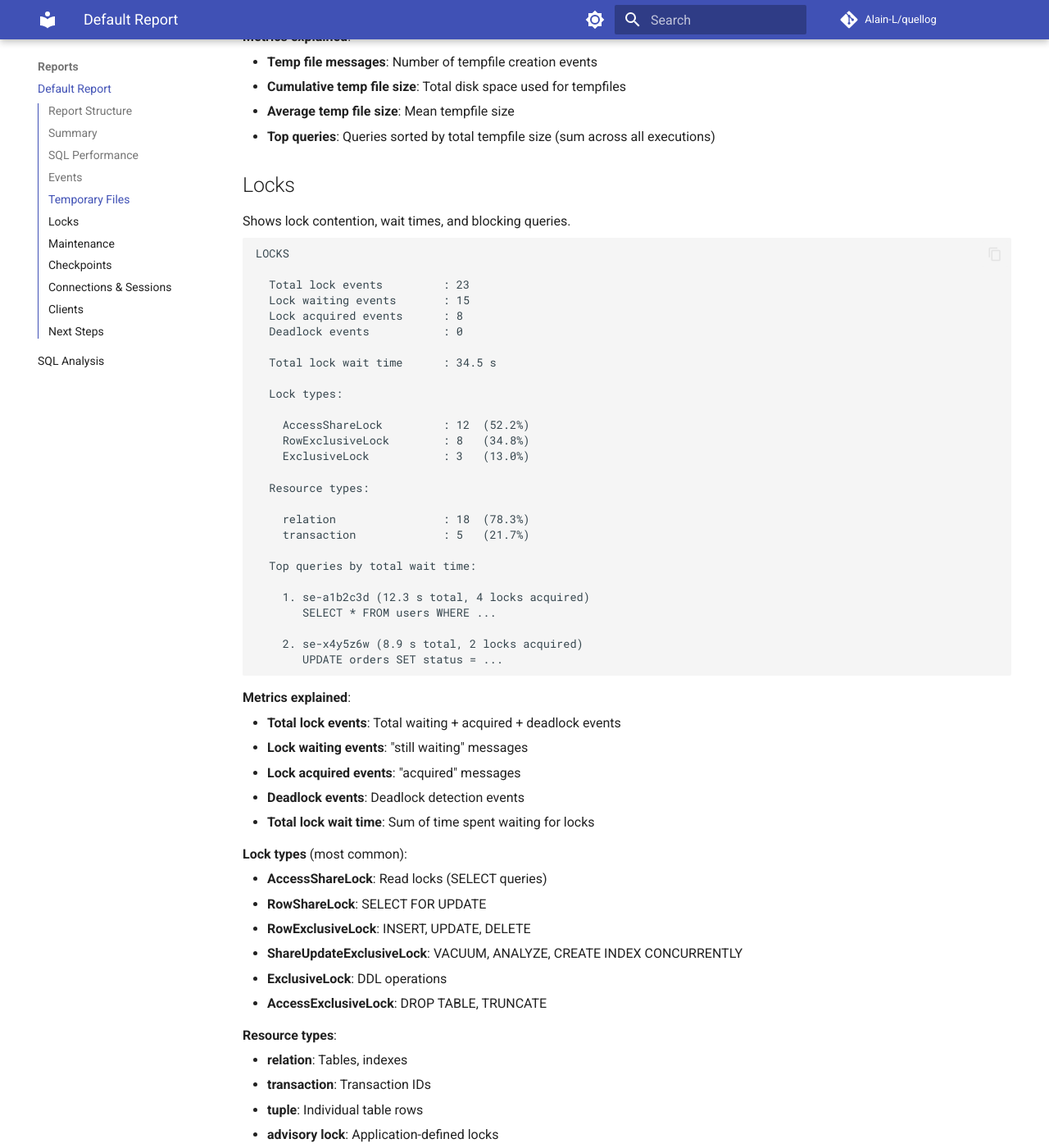
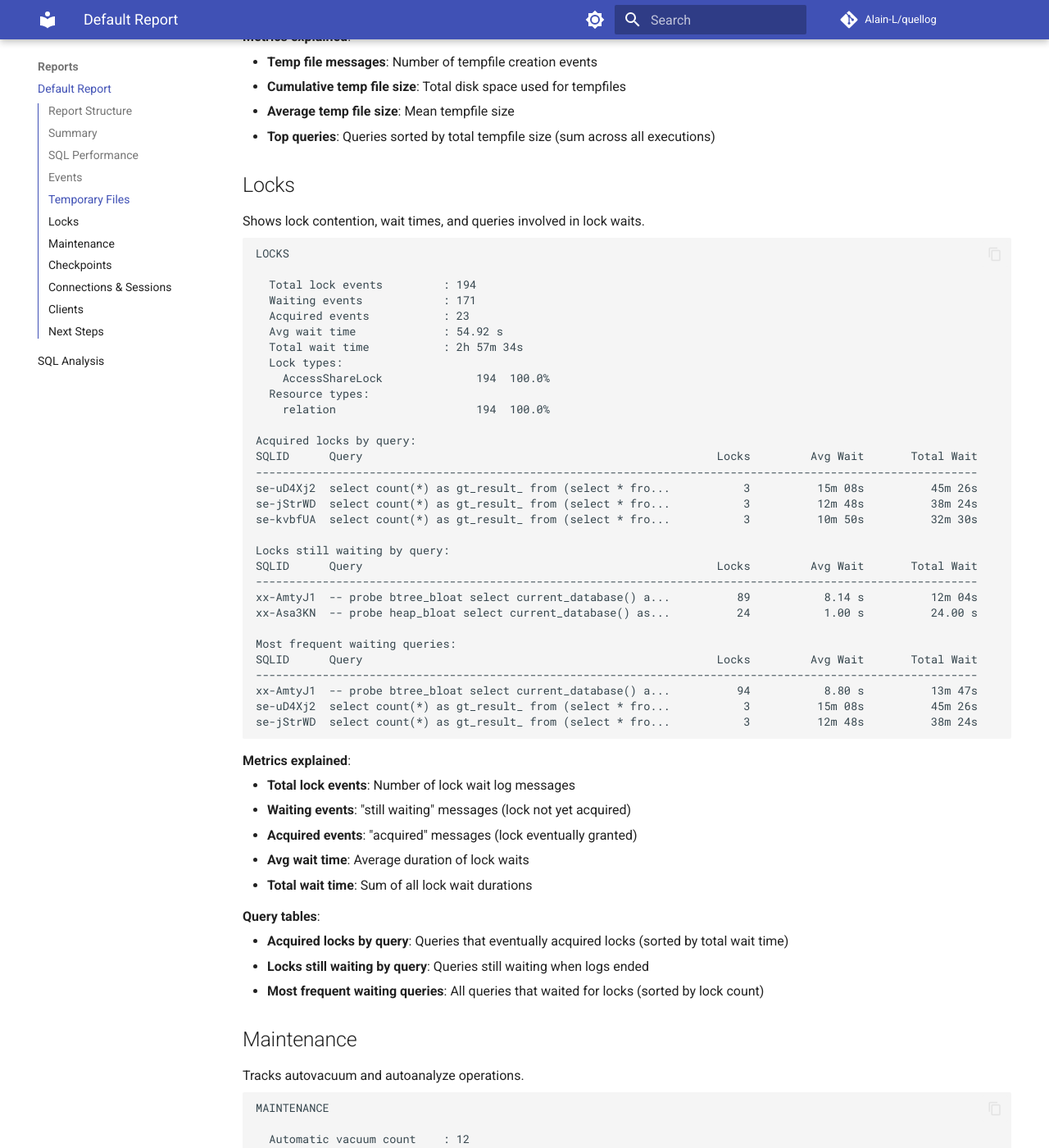
Before and after one commit to Alain-L/quellog, an MkDocs documentation site: the page built from docs/default-report.md, in a window 1280 px wide and 1400 px high, scrolled down 3152 px. Shown: the whole window at 82% size. Built offline with MkDocs 1.6.1 and Material for MkDocs 9.7.7, drawn with Linux system fonts in a browser that asks for light colours; comment, search, counter and statistics services are not loaded.

Commit message:
docs: fix Locks section format in default-report.md
Update Locks section to match actual output format with three query tables:
- "Acquired locks by query" - queries that eventually got locks
- "Locks still waiting by query" - queries still waiting when logs ended
- "Most frequent waiting queries" - all queries that waited, sorted by count

Previous documentation showed a simplified "Top queries by total wait time" format
that doesn't match the actual multi-table output.

````diff
--- a/docs/default-report.md
+++ b/docs/default-report.md
@@ -150,61 +150,55 @@ TEMP FILES
 
 ## Locks
 
-Shows lock contention, wait times, and blocking queries.
+Shows lock contention, wait times, and queries involved in lock waits.
 
 ```
 LOCKS
 
-  Total lock events         : 23
-  Lock waiting events       : 15
-  Lock acquired events      : 8
-  Deadlock events           : 0
+  Total lock events         : 194
+  Waiting events            : 171
+  Acquired events           : 23
+  Avg wait time             : 54.92 s
+  Total wait time           : 2h 57m 34s
+  Lock types:
+    AccessShareLock              194  100.0%
+  Resource types:
+    relation                     194  100.0%
 
-  Total lock wait time      : 34.5 s
+Acquired locks by query:
+SQLID      Query                                                     Locks         Avg Wait       Total Wait
+------------------------------------------------------------------------------------------------------------
+se-uD4Xj2  select count(*) as gt_result_ from (select * fro...           3          15m 08s          45m 26s
+se-jStrWD  select count(*) as gt_result_ from (select * fro...           3          12m 48s          38m 24s
+se-kvbfUA  select count(*) as gt_result_ from (select * fro...           3          10m 50s          32m 30s
 
-  Lock types:
+Locks still waiting by query:
+SQLID      Query                                                     Locks         Avg Wait       Total Wait
+------------------------------------------------------------------------------------------------------------
+xx-AmtyJ1  -- probe btree_bloat select current_database() a...          89           8.14 s          12m 04s
+xx-Asa3KN  -- probe heap_bloat select current_database() as...          24           1.00 s          24.00 s
 
-    AccessShareLock         : 12  (52.2%)
-    RowExclusiveLock        : 8   (34.8%)
-    ExclusiveLock           : 3   (13.0%)
-
-  Resource types:
-
-    relation                : 18  (78.3%)
-    transaction             : 5   (21.7%)
-
-  Top queries by total wait time:
-
-    1. se-a1b2c3d (12.3 s total, 4 locks acquired)
-       SELECT * FROM users WHERE ...
-
-    2. se-x4y5z6w (8.9 s total, 2 locks acquired)
-       UPDATE orders SET status = ...
+Most frequent waiting queries:
+SQLID      Query                                                     Locks         Avg Wait       Total Wait
+------------------------------------------------------------------------------------------------------------
+xx-AmtyJ1  -- probe btree_bloat select current_database() a...          94           8.80 s          13m 47s
+se-uD4Xj2  select count(*) as gt_result_ from (select * fro...           3          15m 08s          45m 26s
+se-jStrWD  select count(*) as gt_result_ from (select * fro...           3          12m 48s          38m 24s
 ```
 
 **Metrics explained**:
 
-- **Total lock events**: Total waiting + acquired + deadlock events
-- **Lock waiting events**: "still waiting" messages
-- **Lock acquired events**: "acquired" messages
-- **Deadlock events**: Deadlock detection events
-- **Total lock wait time**: Sum of time spent waiting for locks
+- **Total lock events**: Number of lock wait log messages
+- **Waiting events**: "still waiting" messages (lock not yet acquired)
+- **Acquired events**: "acquired" messages (lock eventually granted)
+- **Avg wait time**: Average duration of lock waits
+- **Total wait time**: Sum of all lock wait durations
 
-**Lock types** (most common):
+**Query tables**:
 
-- **AccessShareLock**: Read locks (SELECT queries)
-- **RowShareLock**: SELECT FOR UPDATE
-- **RowExclusiveLock**: INSERT, UPDATE, DELETE
-- **ShareUpdateExclusiveLock**: VACUUM, ANALYZE, CREATE INDEX CONCURRENTLY
-- **ExclusiveLock**: DDL operations
-- **AccessExclusiveLock**: DROP TABLE, TRUNCATE
-
-**Resource types**:
-
-- **relation**: Tables, indexes
-- **transaction**: Transaction IDs
-- **tuple**: Individual table rows
-- **advisory lock**: Application-defined locks
+- **Acquired locks by query**: Queries that eventually acquired locks (sorted by total wait time)
+- **Locks still waiting by query**: Queries still waiting when logs ended
+- **Most frequent waiting queries**: All queries that waited for locks (sorted by lock count)
 
 ## Maintenance
 
````
